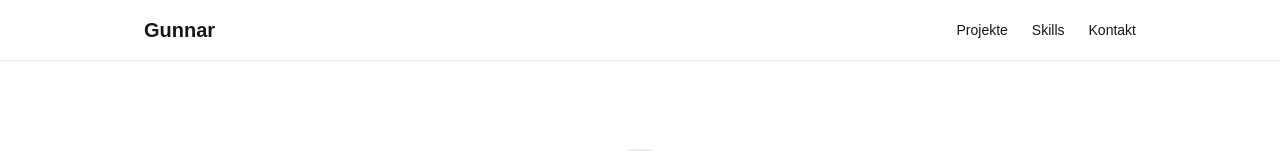
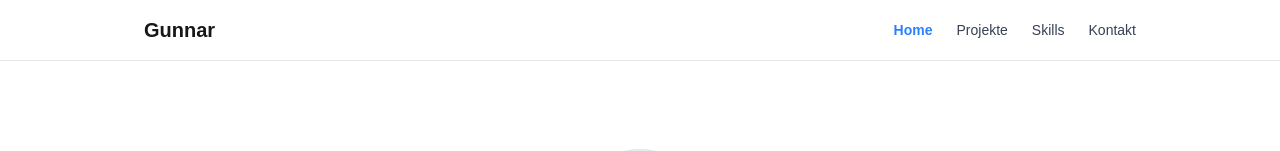
Before and after one commit to GunnarLuebbermann/my-portfolio, a Next.js app: page / in a window 1280 px wide. Shown: the top 151 px of the page. Built offline with nearby package versions, Linux system fonts and the light colour scheme.

Commit message:
better layout

```diff
--- /dev/null
+++ b/app/components/navbar.tsx
@@ -0,0 +1,42 @@
+"use client";
+
+import Link from "next/link";
+import { usePathname } from "next/navigation";
+
+export default function Navbar() {
+  const pathname = usePathname();
+
+  const links = [
+    { href: "/", label: "Home" },
+    { href: "/projects", label: "Projekte" },
+    { href: "/skills", label: "Skills" },
+    { href: "/contact", label: "Kontakt" },
+  ];
+
+  return (
+    <nav className="mx-auto flex max-w-5xl items-center justify-between p-4">
+      <h1 className="text-xl font-bold">
+        <Link href="/">Gunnar</Link>
+      </h1>
+      <ul className="flex gap-6 text-sm">
+        {links.map((link) => {
+          const isActive = pathname === link.href;
+          return (
+            <li key={link.href}>
+              <Link
+                href={link.href}
+                className={`hover:underline transition ${
+                  isActive
+                    ? "text-blue-500 font-semibold"
+                    : "text-gray-700 dark:text-gray-300"
+                }`}
+              >
+                {link.label}
+              </Link>
+            </li>
+          );
+        })}
+      </ul>
+    </nav>
+  );
+}
--- a/app/layout.tsx
+++ b/app/layout.tsx
@@ -1,5 +1,5 @@
 import "./globals.css";
-import Link from "next/link";
+import Navbar from "./components/navbar";
 
 export const metadata = {
   title: "Mein Portfolio",
@@ -15,28 +15,7 @@ export default function RootLayout({
     <html lang="de">
       <body className="bg-background text-foreground font-sans antialiased">
         <header className="border-b border-gray-200 dark:border-gray-800">
-          <nav className="mx-auto flex max-w-5xl items-center justify-between p-4">
-            <h1 className="text-xl font-bold">
-              <Link href="/">Gunnar</Link>
-            </h1>
-            <ul className="flex gap-6 text-sm">
-              <li>
-                <Link href="/projects" className="hover:underline">
-                  Projekte
-                </Link>
-              </li>
-              <li>
-                <Link href="/skills" className="hover:underline">
-                  Skills
-                </Link>
-              </li>
-              <li>
-                <Link href="/contact" className="hover:underline">
-                  Kontakt
-                </Link>
-              </li>
-            </ul>
-          </nav>
+          <Navbar />
         </header>
 
         <main className="mx-auto max-w-5xl p-6">{children}</main>
```
